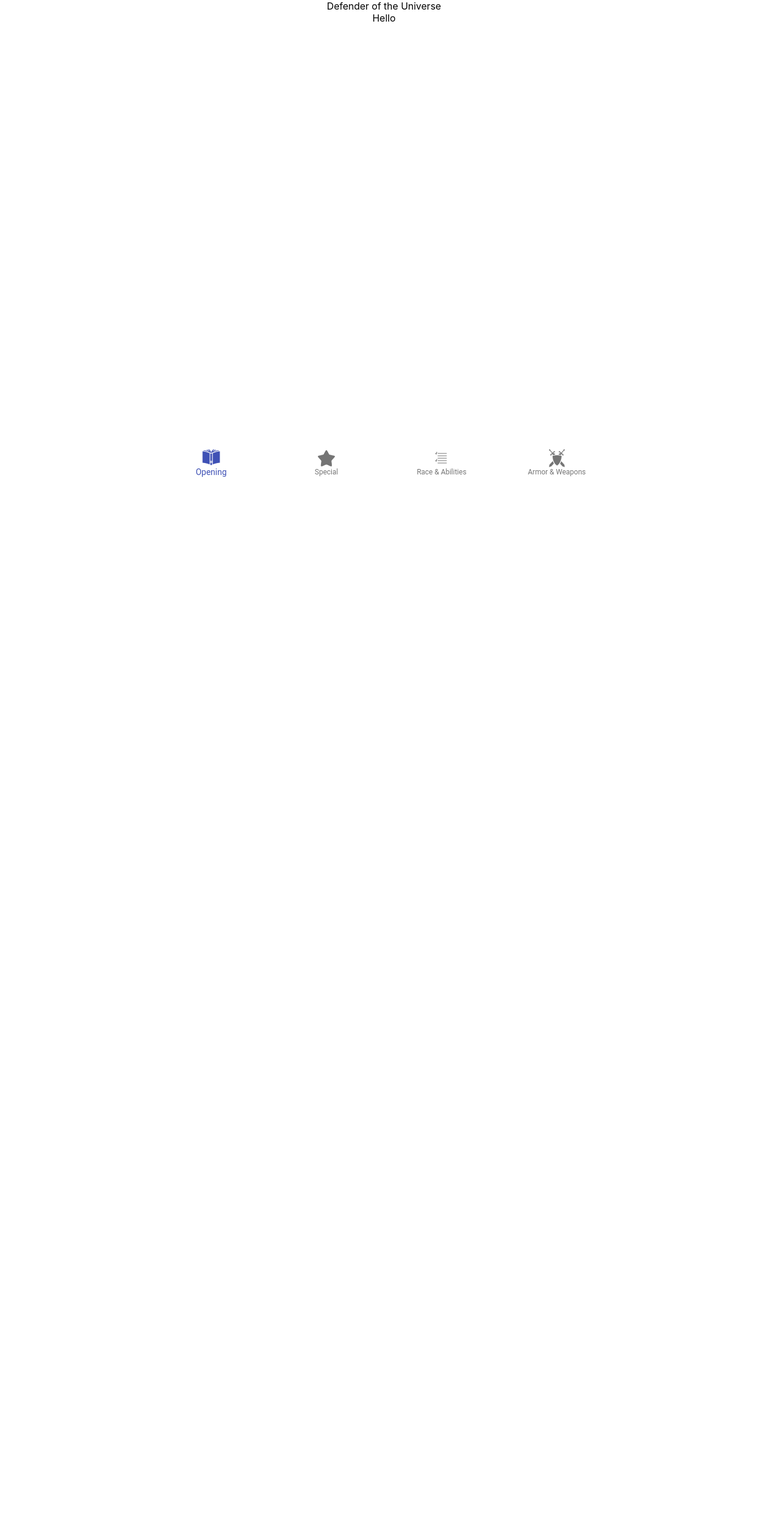
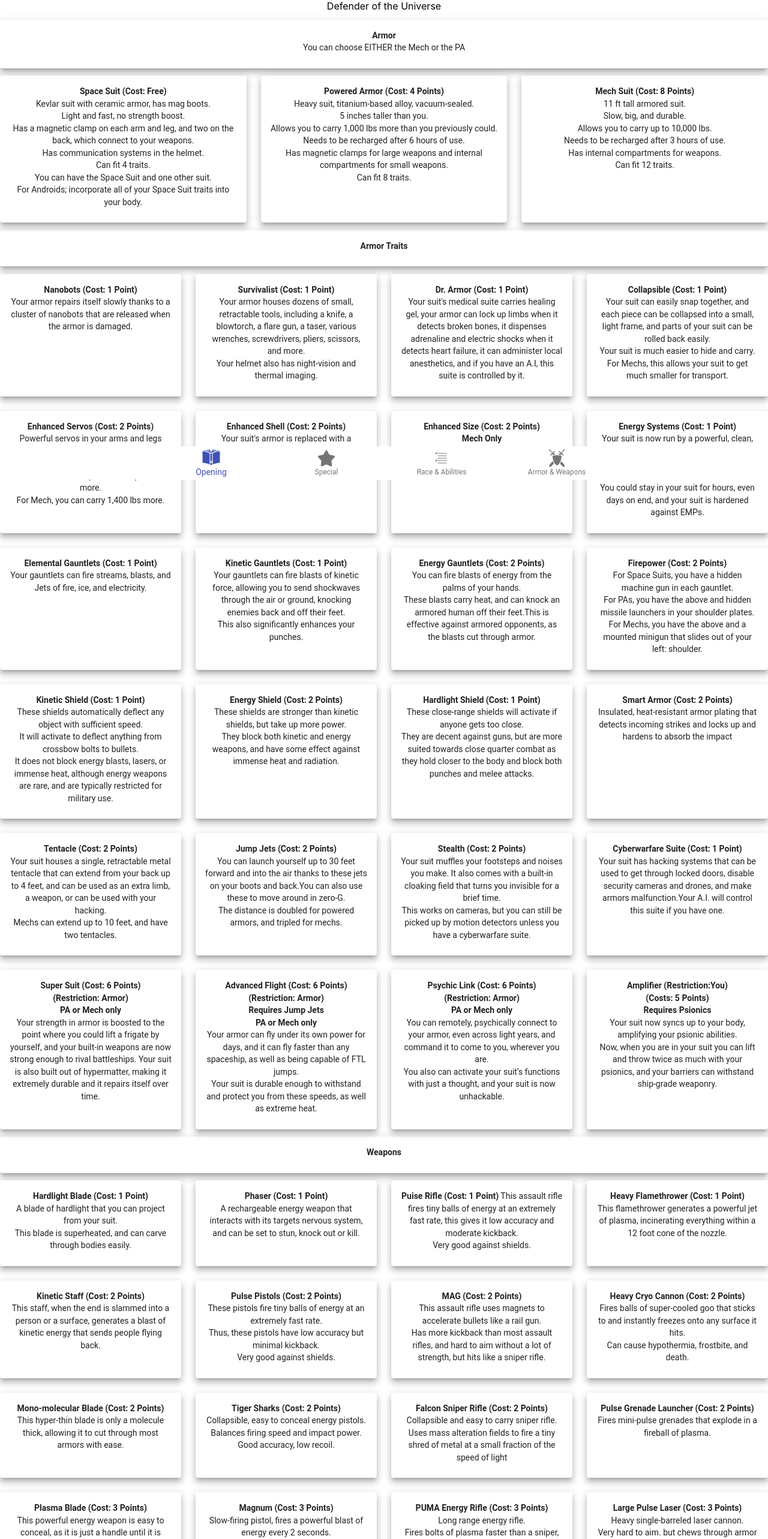
Before and after one commit to acreed1998/dotucyoa-again, a React (Create React App) app: page /arandw in a window 1280 px wide. Shown: the top 2566 px of the page at 60% size. Before the commit the page ends 800 px from the top, so only its background shows below. Built offline with nearby package versions, Linux system fonts and the light colour scheme.

Commit message:
can add and remove weapons

```diff
--- a/src/App.js
+++ b/src/App.js
@@ -22,6 +22,7 @@ class App extends Component {
         race: [],
         abilities: [],
         armor: [],
+        armor_traits: [],
         weapons: [],
         ship_type: '',
         ship_style: '',
@@ -32,6 +33,16 @@ class App extends Component {
         events: [],
         rewards: [],
         section: 'Opening'
+      },
+      tally: {
+        abilities: 0,
+        armor: 0,
+        armor_traits: 0,
+        weapons: 0,
+        ship_type: 0,
+        ship_style: 0,
+        ship_traits: 0,
+        team_members: 0,
       },
     };
     console.log(CYOAData);
@@ -58,6 +69,7 @@ class App extends Component {
   }
 
   modifyAbilities(abilitiesArray) {
+    const tally = this.state.tally;
     const abilityNames = _.map(abilitiesArray, ability => ability.ability);
     const specialNames = _.map(this.state.user.special, special => special.special);
     const abiltiyCheck = [];
@@ -71,9 +83,20 @@ class App extends Component {
     });
     const user = this.state.user;
     user.abilities = abiltiyCheck;
-    const points = this.state.user.maxPoints - _.sum(_.map(_.filter(abiltiyCheck, ability => !_.includes(userRaces, ability.free)), filteredAbility => filteredAbility.points));
-    this.setState({ user: user });
-    this.modifyPoints(points);
+    const points = _.sum(_.map(_.filter(abiltiyCheck, ability => !_.includes(userRaces, ability.free)), filteredAbility => filteredAbility.points));
+    tally.abilities = points;
+    this.setState({ user: user, tally: tally });
+    this.modifyPoints();
+  }
+
+  modifyWeapons(weaponsArray) {
+    const user = this.state.user;
+    const tally = this.state.tally;
+    user.weapons = weaponsArray;
+    const points = _.sum(_.map(weaponsArray, weapon => weapon.points));
+    tally.weapons = points;
+    this.setState({ user: user, tally: tally });
+    this.modifyPoints();
   }
 
   modifyMaxPoints(points) {
@@ -82,10 +105,10 @@ class App extends Component {
     this.setState({user: user});
   }
 
-  modifyPoints(points) {
+  modifyPoints() {
     const user = this.state.user;
-    user.points = points;
-    this.setState({ user: user });
+    user.points = user.maxPoints - _.sum(_.map(this.state.tally, (value) => value));
+    this.setState({user: user});
   }
 
   render() {
@@ -113,6 +136,7 @@ class App extends Component {
             armor={CYOAData.armor}
             armor_traits={CYOAData.armor_traits}
             weapons={CYOAData.weapons}
+            modifyWeapons={this.modifyWeapons.bind(this)}
             />} />
           </div>
         </Router>
--- a/src/routes/ArmorAndWeapons.js
+++ b/src/routes/ArmorAndWeapons.js
@@ -1,8 +1,8 @@
 import React, { Component } from "react";
-// import NoChoiceCard from '../components/NoChoiceCard';
-// import ChoiceCard from '../components/ChoiceCard';
-// import _ from 'lodash';
-// import GridItem from '@material-ui/core/Grid';
+import NoChoiceCard from '../components/NoChoiceCard';
+import ChoiceCard from '../components/ChoiceCard';
+import _ from 'lodash';
+import GridItem from '@material-ui/core/Grid';
 // import MultiChoiceCard from '../components/MultiChoiceCard';
 
 export default class ArmorAndWeapons extends Component {
@@ -11,12 +11,68 @@ export default class ArmorAndWeapons extends Component {
     this.state = {
 
     };
+    this.chooseWeapon = this.chooseWeapon.bind(this);
+  }
+
+  chooseWeapon(weaponObject) {
+    const weapons = this.props.user.weapons;
+    let points = this.props.user.points;
+    if (!_.includes(weapons, weaponObject)) {
+      if (points - weaponObject.points > -1) {
+        weapons.push(weaponObject);
+        this.props.modifyWeapons(weapons);
+      }
+    } else {
+      _.pullAt(weapons, _.indexOf(weapons, weaponObject));
+      this.props.modifyWeapons(weapons);
+    }
   }
 
   render() {
     return (
       <div>
-        Hello
+        <NoChoiceCard cardText={this.props.armor.opening} />
+        <GridItem container spacing={24} justify='space-evenly'>
+          {_.map(this.props.armor.choices, (choice, index) => {
+            return (
+              <GridItem key={`armor-grid-${index}`} item xs>
+                <ChoiceCard
+                  cardText={choice.text}
+                  special={index}
+                  picked={_.includes(this.props.user.armor, choice)}
+                  onClick={() => { console.log('clicked') }} />
+              </GridItem>
+            );
+          })}
+        </GridItem>
+        <NoChoiceCard cardText={this.props.armor_traits.opening} />
+        <GridItem container spacing={24} justify='space-evenly'>
+          {_.map(this.props.armor_traits.choices, (choice, index) => {
+            return (
+              <GridItem key={`armor_traits-grid-${index}`} item xs>
+                <ChoiceCard
+                  cardText={choice.text}
+                  special={index}
+                  picked={_.includes(this.props.user.armor_traits, choice)}
+                  onClick={() => { console.log('clicked') }} />
+              </GridItem>
+            );
+          })}
+        </GridItem>
+        <NoChoiceCard cardText={this.props.weapons.opening} />
+        <GridItem container spacing={24} justify='space-evenly'>
+          {_.map(this.props.weapons.choices, (choice, index) => {
+            return (
+              <GridItem key={`weapons-grid-${index}`} item xs>
+                <ChoiceCard
+                  cardText={choice.text}
+                  special={index}
+                  picked={_.includes(this.props.user.weapons, choice)}
+                  onClick={() => { this.chooseWeapon(choice); }} />
+              </GridItem>
+            );
+          })}
+        </GridItem>
       </div>
     );
   }
--- a/src/routes/RaceAndAbilities.js
+++ b/src/routes/RaceAndAbilities.js
@@ -73,7 +73,7 @@ export default class RaceAndAbilities extends Component {
         <GridItem container spacing={24} justify='space-evenly'>
           {_.map(this.props.races.choices, (choice, index) => {
             return (
-              <GridItem key={`special-grid-${index}`} item xs>
+              <GridItem key={`race-grid-${index}`} item xs>
                 <ChoiceCard
                   cardText={choice.text}
                   special={index}
@@ -89,7 +89,7 @@ export default class RaceAndAbilities extends Component {
           {_.map(this.props.abilities.choices, (choice, index) => {
             if (choice['multi-pick']) {
               return (
-                <GridItem key={`special-grid-${index}`} item xs>
+                <GridItem key={`ability-grid-${index}`} item xs>
                   <MultiChoiceCard
                     cardText={choice.text}
                     special={index}
```
